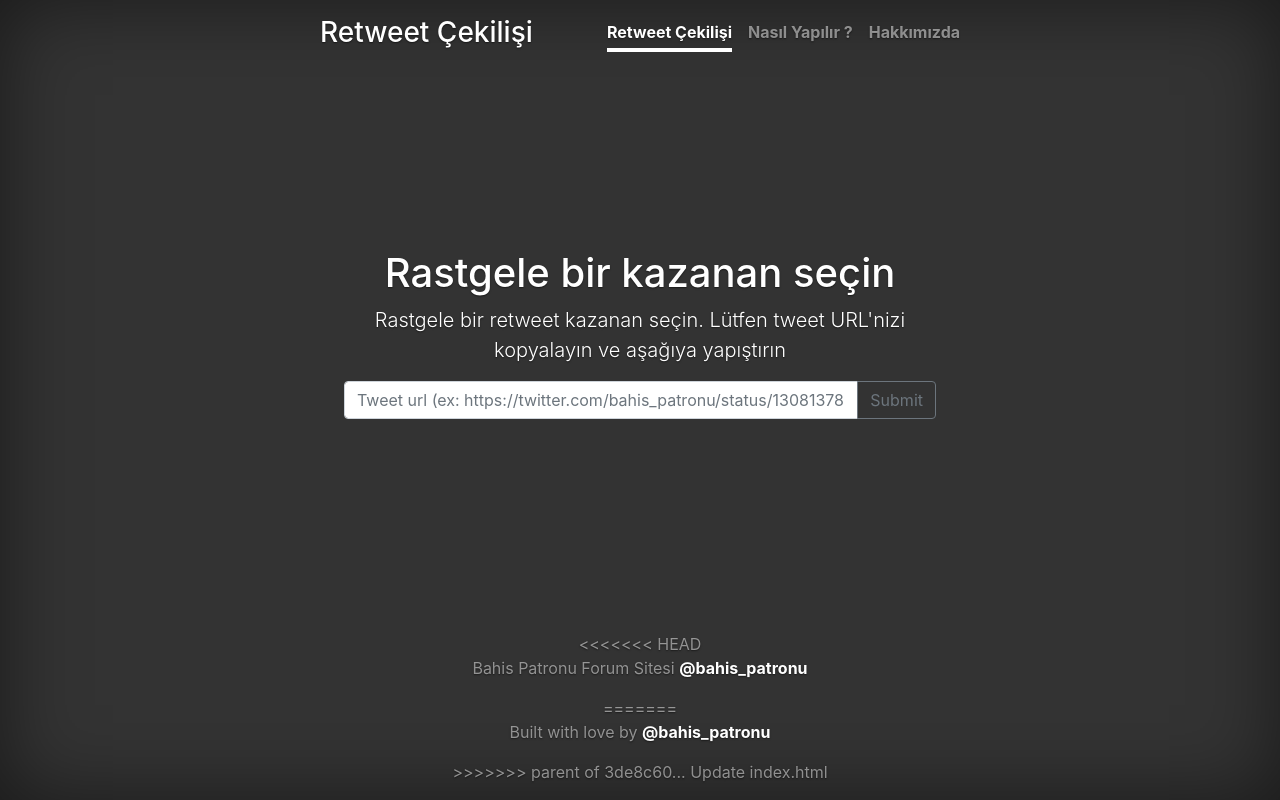
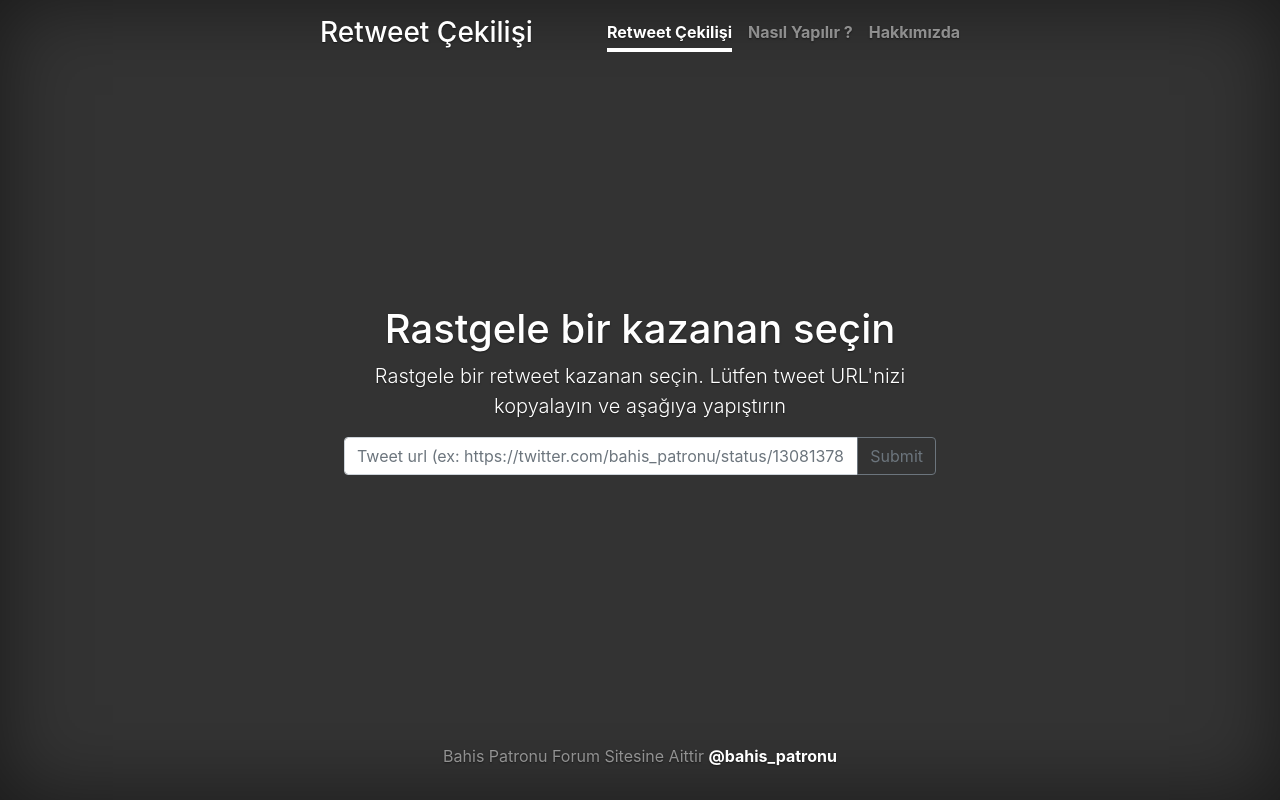
Before and after one commit to bahispatronu/retweet_picker, a Django app: page / in a window 1280 px wide. Run offline with Django 3.2, Linux system fonts and the light colour scheme; some libraries are stand-ins or nearby versions.

Commit message:
index.html

```diff
--- a/picker/templates/picker/index.html
+++ b/picker/templates/picker/index.html
@@ -41,11 +41,8 @@
 
       <footer class="mastfoot mt-auto">
         <div class="inner">
-<<<<<<< HEAD
-          <p>Bahis Patronu Forum Sitesi <b><a href="https://twitter.com/bahis_patronu">@bahis_patronu</a></b></p>
-=======
-          <p>Built with love by <b><a href="https://twitter.com/bahis_patronu">@bahis_patronu</a></b></p>
->>>>>>> parent of 3de8c60... Update index.html
+
+          <p>Bahis Patronu Forum Sitesine Aittir <b><a href="https://twitter.com/bahis_patronu">@bahis_patronu</a></b></p>
         </div>
       </footer>
     </div>
```
